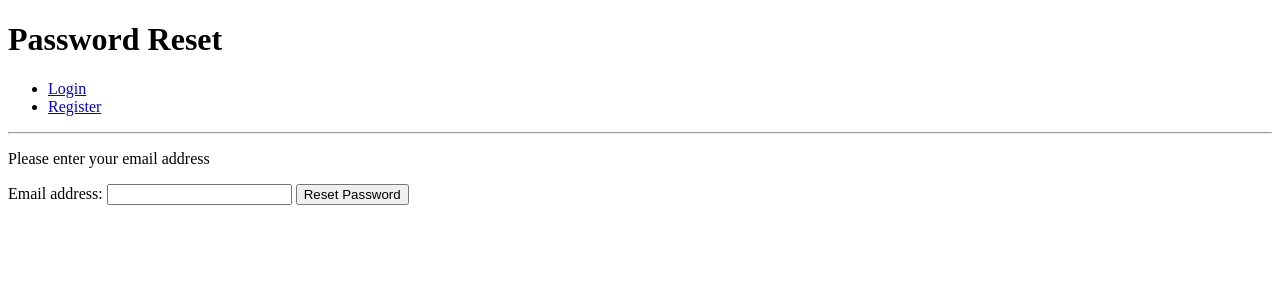
After one commit to danielsky81/django_auth, a Django app: a page that uses templates/registration/password_reset_form.html in a window 1280 px wide. The commit adds this page. Shown: the top 300 px of the page. Run offline with Django 3.2, Linux system fonts and the light colour scheme.

Commit message:
Add password reset and email authorization

```diff
--- a/accounts/templates/login.html
+++ b/accounts/templates/login.html
@@ -10,4 +10,5 @@
     {{ login_form }}
     <button type="submit">Login</button>
 </form>
+<p><a href="{% url 'password_reset' %}">Reset Password</a></p>
 {% endblock %}
--- /dev/null
+++ b/accounts/url_reset.py
@@ -0,0 +1,11 @@
+from django.conf.urls import url
+from django.core.urlresolvers import reverse_lazy
+from django.contrib.auth.views import password_reset, password_reset_done, password_reset_confirm, password_reset_complete
+
+urlpatterns = [
+    url('^$', password_reset, {'post_reset_redirect': reverse_lazy('password_reset_done')}, name='password_reset'),
+    url(r'^done/$', password_reset_done, name='password_reset_done'),
+    url(r'^(?P<uidb64>[0-9A-Za-z]+)-(?P<token>.+)/$', password_reset_confirm,
+        {'post_reset_redirect': reverse_lazy('password_reset_complete')}, name='password_reset_confirm'),
+    url('^complete/$', password_reset_complete, name='password_reset_complete')
+]
--- /dev/null
+++ b/accounts/urls.py
@@ -0,0 +1,11 @@
+from django.conf.urls import url, include
+from accounts.views import logout, login, registration, user_profile
+from accounts import url_reset
+
+urlpatterns = [
+    url(r'^logout/', logout, name="logout"),
+    url(r'^login/', login, name="login"),
+    url(r'^register/', registration, name="registration"),
+    url(r'^profile/', user_profile, name="profile"),
+    url(r'^password-reset/', include(url_reset))
+]
--- a/dj_auth/urls.py
+++ b/dj_auth/urls.py
@@ -13,15 +13,13 @@ Including another URLconf
     1. Import the include() function: from django.conf.urls import url, include
     2. Add a URL to urlpatterns:  url(r'^blog/', include('blog.urls'))
 """
-from django.conf.urls import url
+from django.conf.urls import url, include
 from django.contrib import admin
-from accounts.views import index, logout, login, registration, user_profile
+from accounts.views import index
+from accounts import urls as accounts_urls
 
 urlpatterns = [
     url(r'^admin/', admin.site.urls),
     url(r'^$', index, name="index"),
-    url(r'^accounts/logout/$', logout, name="logout"),
-    url(r'^accounts/login/$', login, name="login"),
-    url(r'^accounts/register/$', registration, name="registration"),
-    url(r'^accounts/profile/$', user_profile, name="profile"),
+    url(r'^accounts/', include(accounts_urls)),
 ]
--- /dev/null
+++ b/templates/registration/password_reset_form.html
@@ -0,0 +1,20 @@
+{% extends 'base.html' %}
+
+{% block page_title %}Password Reset Page{% endblock %}
+
+{% block page_heading %}Password Reset{% endblock %}
+
+{% block content %}
+
+<form method="POST">
+    <p>Please enter your email address</p>
+    {% csrf_token %}
+    {{ form.email.errors }}
+    <p>
+        <label for="id_email">Email address:</label>
+        {{ form.email }}
+        <button>Reset Password</button>
+    </p>
+</form>
+
+{% endblock %}
```
Also changed, not shown: accounts/backends.py (added, +34 -0 lines), dj_auth/settings.py (+12 -0 lines), README.md.
